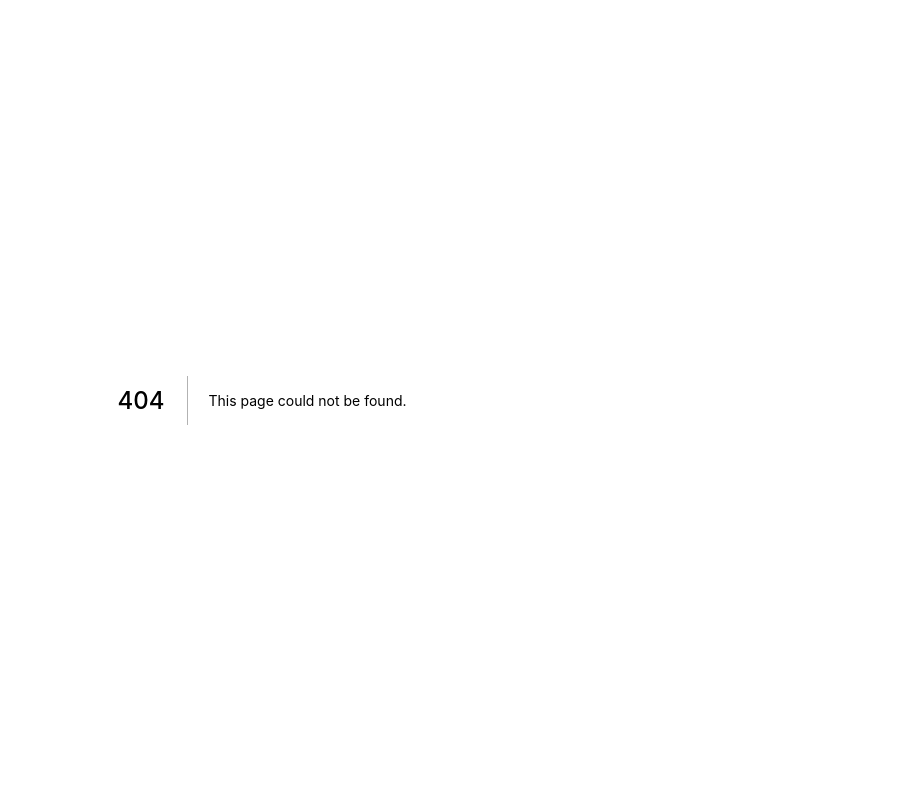
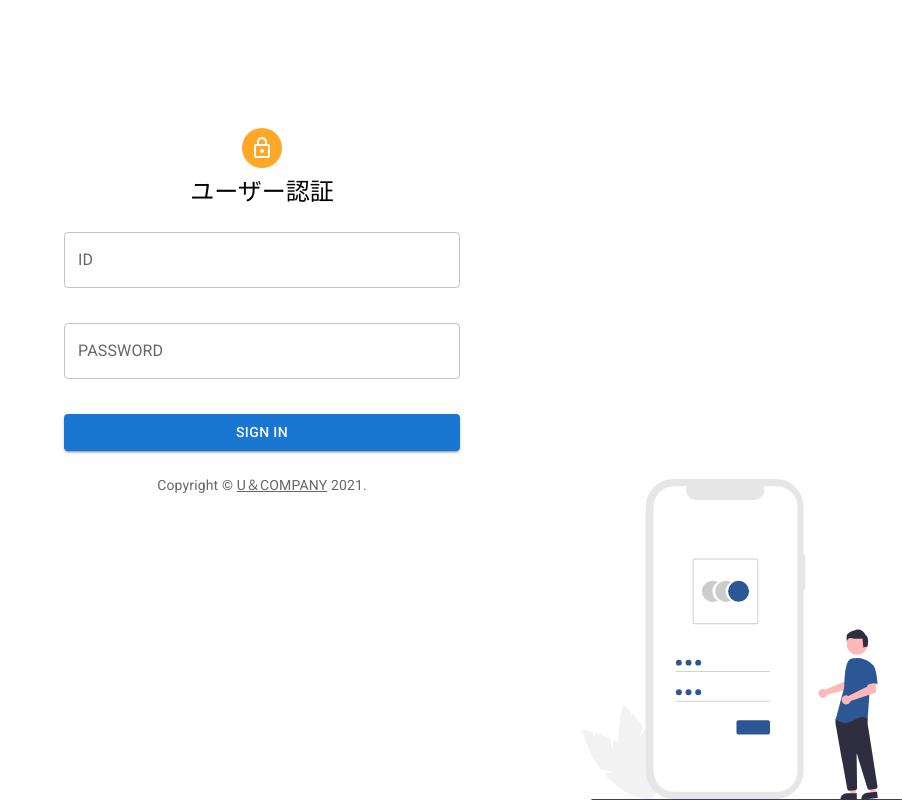
Before and after one commit to taku-hu/my-management-portal-template, a Next.js app: page /login in a window 1280 px wide. Before the commit this address had no page. Shown: the whole page, without its empty margins (378-1280 px from the left). Built offline with nearby package versions, Linux system fonts and the light colour scheme.

Commit message:
add: create login page

```diff
--- a/package.json
+++ b/package.json
@@ -16,7 +16,8 @@
     "@mui/material": "^5.0.6",
     "next": "12.0.1",
     "react": "17.0.2",
-    "react-dom": "17.0.2"
+    "react-dom": "17.0.2",
+    "react-hook-form": "^7.18.0"
   },
   "devDependencies": {
     "@types/node": "16.11.6",
--- a/src/pages/_app.tsx
+++ b/src/pages/_app.tsx
@@ -6,7 +6,7 @@ import '@fontsource/roboto/700.css'
 import '../styles/globals.css'
 import type { AppProps } from 'next/app'
 
-function MyApp({ Component, pageProps }: AppProps) {
+const MyApp = ({ Component, pageProps }: AppProps) => {
   return <Component {...pageProps} />
 }
 
--- /dev/null
+++ b/src/pages/login/index.tsx
@@ -0,0 +1,79 @@
+import { useCallback } from 'react'
+import { Box, Link as AnchorLink, FormControl, Button, Avatar, Typography, FormHelperText, OutlinedInput, InputLabel, colors, Container } from '@mui/material'
+import { LockOutlined } from '@mui/icons-material'
+import { useForm } from 'react-hook-form'
+
+import type { NextPage } from 'next'
+import { registerMui } from '@/utils/registerMui'
+
+type AuthInfo = {
+  id: string;
+  password: string;
+}
+
+const SignIn: NextPage = () => {
+  const { register, handleSubmit, formState: { errors } } = useForm<AuthInfo>()
+  const signIn = useCallback((authInfo: AuthInfo) => {
+    console.log(authInfo)
+  }, [])
+
+  return (
+    <Box component="main" sx={{ height: '100vh', backgroundSize: { xs: '10rem', md: '20rem' }, backgroundPosition: 'bottom right', backgroundRepeat: 'no-repeat', backgroundImage: 'url("/images/login.svg")', pt: 16 }}>
+      <Container maxWidth="xs">
+        <Avatar sx={{ bgcolor: colors.orange[400], mx: 'auto', mb: 1 }}>
+          <LockOutlined />
+        </Avatar>
+        <Typography component="h1" variant="h5" align="center" sx={{ mb: 3 }}>
+          ユーザー認証
+        </Typography>
+        <Box component="form" onSubmit={handleSubmit(authInfo => signIn(authInfo))} noValidate>
+          <FormControl error={!!errors.id} variant="outlined" sx={{ width: '100%', mb: 4 }}>
+            <InputLabel>ID</InputLabel>
+            <OutlinedInput
+              type="text"
+              fullWidth
+              id="id"
+              label="ID"
+              autoComplete="id"
+              {...registerMui(register('id', {
+                required: '* IDを入力してください',
+              }))}
+            />
+            <FormHelperText>{errors.id?.message}</FormHelperText>
+          </FormControl>
+          <FormControl error={!!errors.password} variant="outlined" sx={{ width: '100%', mb: 4 }}>
+            <InputLabel>PASSWORD</InputLabel>
+            <OutlinedInput
+              type="text"
+              fullWidth
+              id="password"
+              label="PASSWORD"
+              autoComplete="current-password"
+              {...registerMui(register('password', {
+                required: '* パスワードを入力してください',
+              }))}
+            />
+            <FormHelperText>{errors.password?.message}</FormHelperText>
+          </FormControl>
+          <Button
+            type="submit"
+            fullWidth
+            variant="contained"
+            sx={{ mb: 3 }}
+          >
+            Sign In
+          </Button>
+        </Box>
+      </Container>
+      <Typography variant="body2" color="text.secondary" align="center">
+        Copyright ©&nbsp;
+        <AnchorLink color="inherit" href="https://www.carsensor.net/shop/chiba/322141001">
+          U＆COMPANY
+        </AnchorLink>
+        &nbsp;2021.
+      </Typography>
+    </Box>
+  )
+}
+
+export default SignIn
--- /dev/null
+++ b/src/utils/registerMui.ts
@@ -0,0 +1,3 @@
+import { UseFormRegisterReturn } from 'react-hook-form'
+
+export const registerMui = ({ ref, name, onChange, onBlur }: UseFormRegisterReturn) => ({ inputRef: ref, onChange, onBlur, name })
```
Also changed, not shown: public/images/login.svg (added), 1 other file (tests, documents, lock files or other folders).
